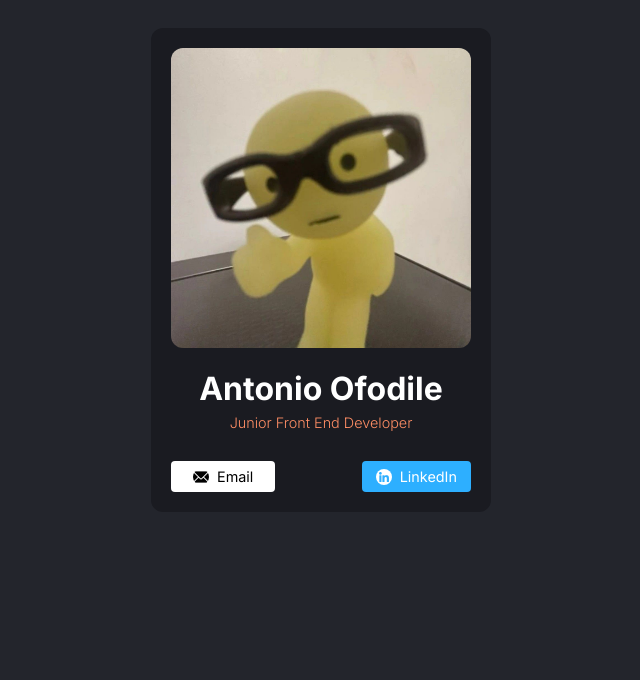
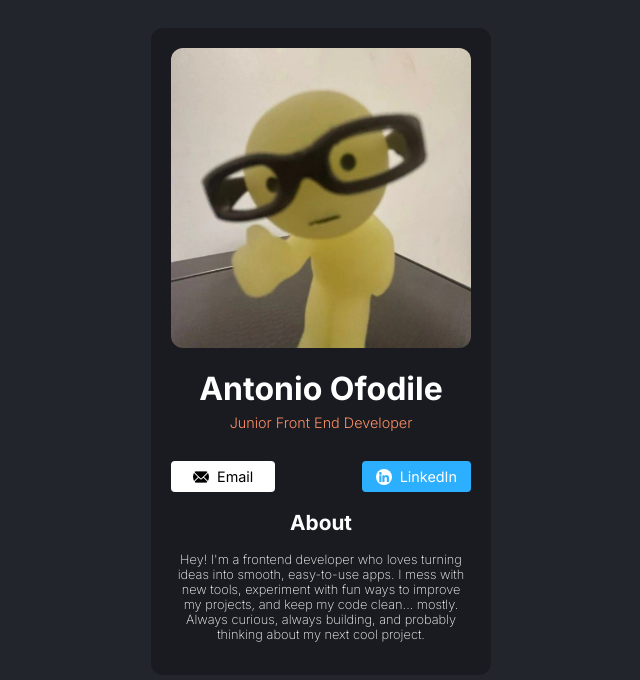
Before and after one commit to AntoOfo/business-card, a React (Vite) app: page / in a window 1280 px wide. Shown: the top 680 px of the page, without its empty margins (319-959 px from the left). Built offline with nearby package versions, Linux system fonts and the light colour scheme.

Commit message:
about file created with html and imported in app file. color and font changes added to text

```diff
--- a/src/App.jsx
+++ b/src/App.jsx
@@ -1,10 +1,12 @@
 import Info from "./components/Info"
+import About from "./components/About"
 
 export default function App() {
   return (
     <>
     <div className="info-card">
       <Info />
+      <About />
     </div>
     </>
   )
--- /dev/null
+++ b/src/components/About.jsx
@@ -0,0 +1,10 @@
+export default function About() {
+    return(
+        <>
+            <div className="about-div">
+            <h2>About</h2>
+            <p>Hey! I'm a frontend developer who loves turning ideas into smooth, easy-to-use apps. I mess with new tools, experiment with fun ways to improve my projects, and keep my code clean... mostly. Always curious, always building, and probably thinking about my next cool project.</p>
+            </div>
+        </>
+    )
+}
--- a/src/index.css
+++ b/src/index.css
@@ -4,6 +4,17 @@
   justify-content: center;  /* centres whole body*/
   padding: 20px;
   font-family:'Inter', 'Courier New', Courier, monospace;
+}
+
+h2 {
+  color: white;
+  font-size: 1.3rem;
+}
+
+p {
+  color: white;
+  font-weight: 200;
+  font-size: 0.8rem;
 }
 
 .info-card {
```
